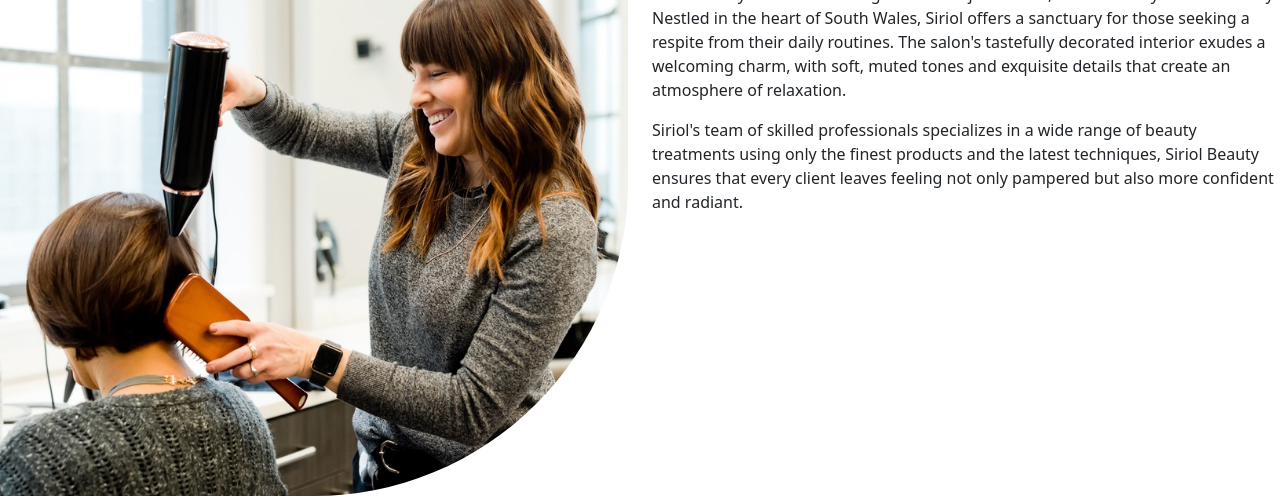
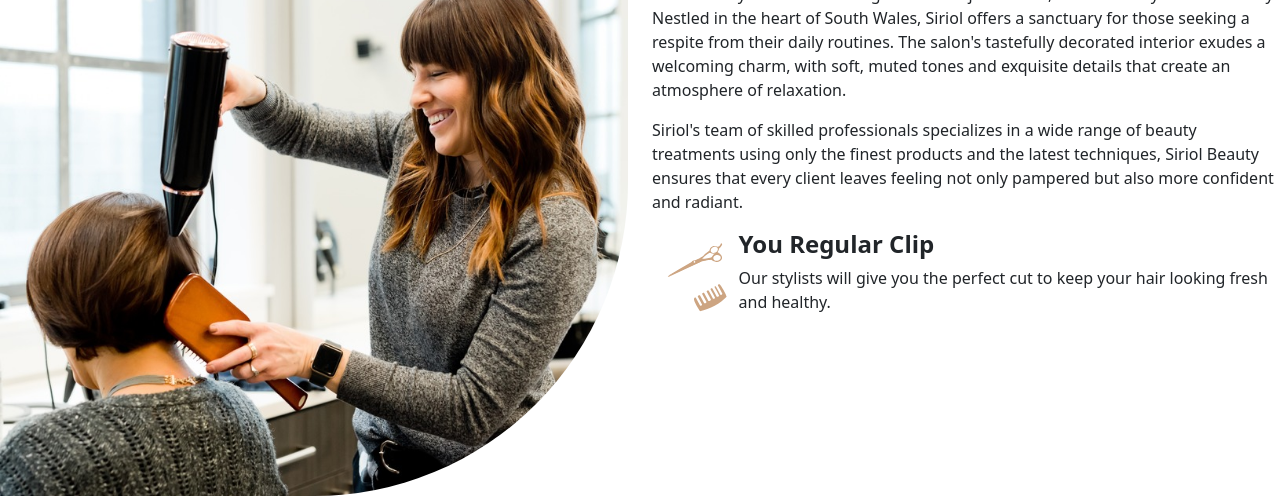
Before and after one commit to Terafora/Siriol-Beauty, a plain HTML site: page index.html in a window 1280 px wide. Shown: the part 889-1385 px from the top of the page. Drawn offline with nearby package versions, Linux system fonts and the light colour scheme.

Commit message:
added first animation and info below about section paragraph.

```diff
--- a/assets/css/style.css
+++ b/assets/css/style.css
@@ -24,6 +24,11 @@ h1, h2, h3, span{
 
 i, a {
     font-family: 'Inter', sans-serif;
+}
+
+.animation-points {
+    height: 100px;
+    width: 100px;
 }
 
 /* Top Contact Section */
--- a/index.html
+++ b/index.html
@@ -88,6 +88,15 @@
                 <p>
                     Siriol's team of skilled professionals specializes in a wide range of beauty treatments using only the finest products and the latest techniques, Siriol Beauty ensures that every client leaves feeling not only pampered but also more confident and radiant.
                 </p>
+                <div>
+                    <div class="d-flex">
+                        <lottie-player src="./assets/animations/haircut.json" background="transparent"  speed="1"  loop autoplay class="animation-points"></lottie-player>
+                        <div>
+                            <h4><strong>You Regular Clip</strong></h4>
+                            <p>Our stylists will give you the perfect cut to keep your hair looking fresh and healthy.</p>
+                        </div>
+                    </div>
+                </div>
             </div>
         </div>
     </section>
@@ -95,6 +104,7 @@
     <script src="https://cdn.jsdelivr.net/npm/bootstrap@5.3.2/dist/js/bootstrap.bundle.min.js"
         integrity="sha384-C6RzsynM9kWDrMNeT87bh95OGNyZPhcTNXj1NW7RuBCsyN/o0jlpcV8Qyq46cDfL"
         crossorigin="anonymous"></script>
+    <script src="https://unpkg.com/@lottiefiles/lottie-player@latest/dist/lottie-player.js"></script>
     <script src="https://kit.fontawesome.com/b30a727321.js" crossorigin="anonymous"></script>
 </body>
 </html>
```
Also changed, not shown: assets/animations/haircut.json (added, +1 -0 lines), assets/images/Comb.svg (added), assets/images/Scissors back.svg (added), assets/images/Scissors front.svg (added).
